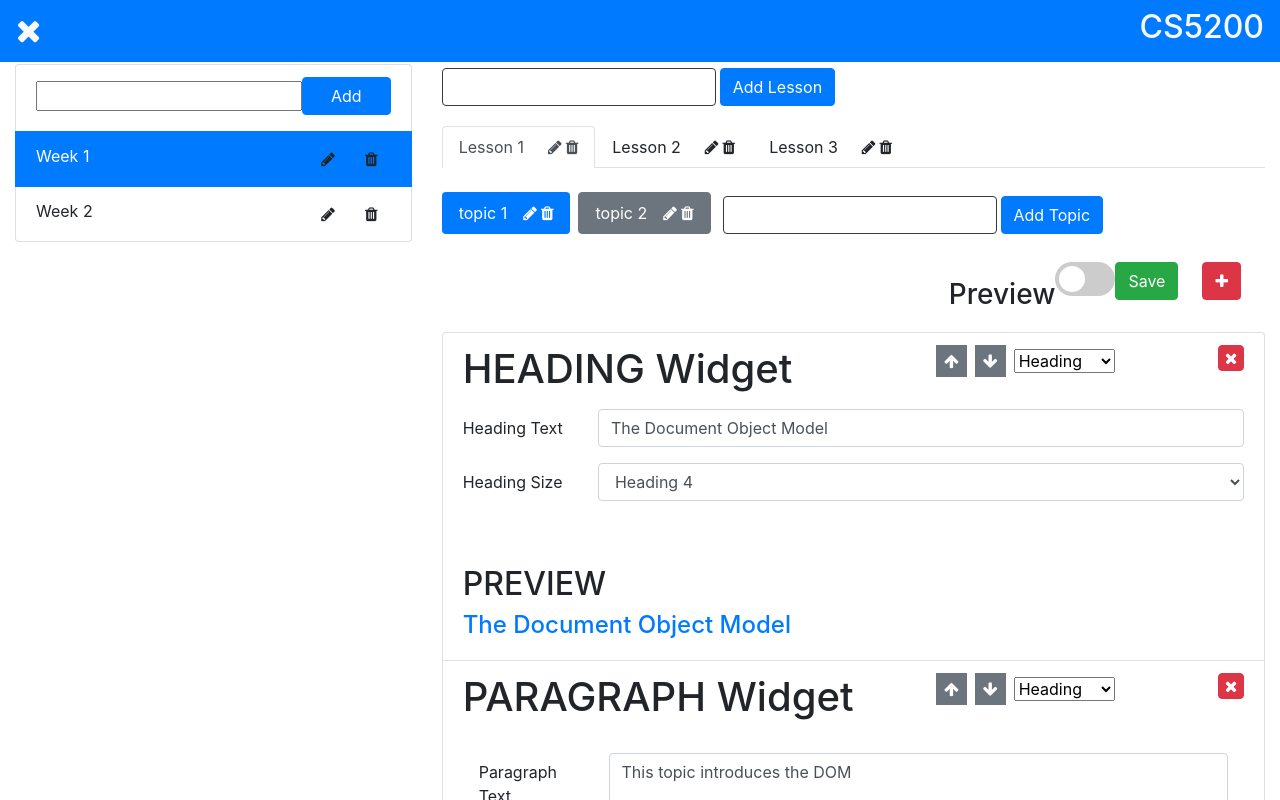
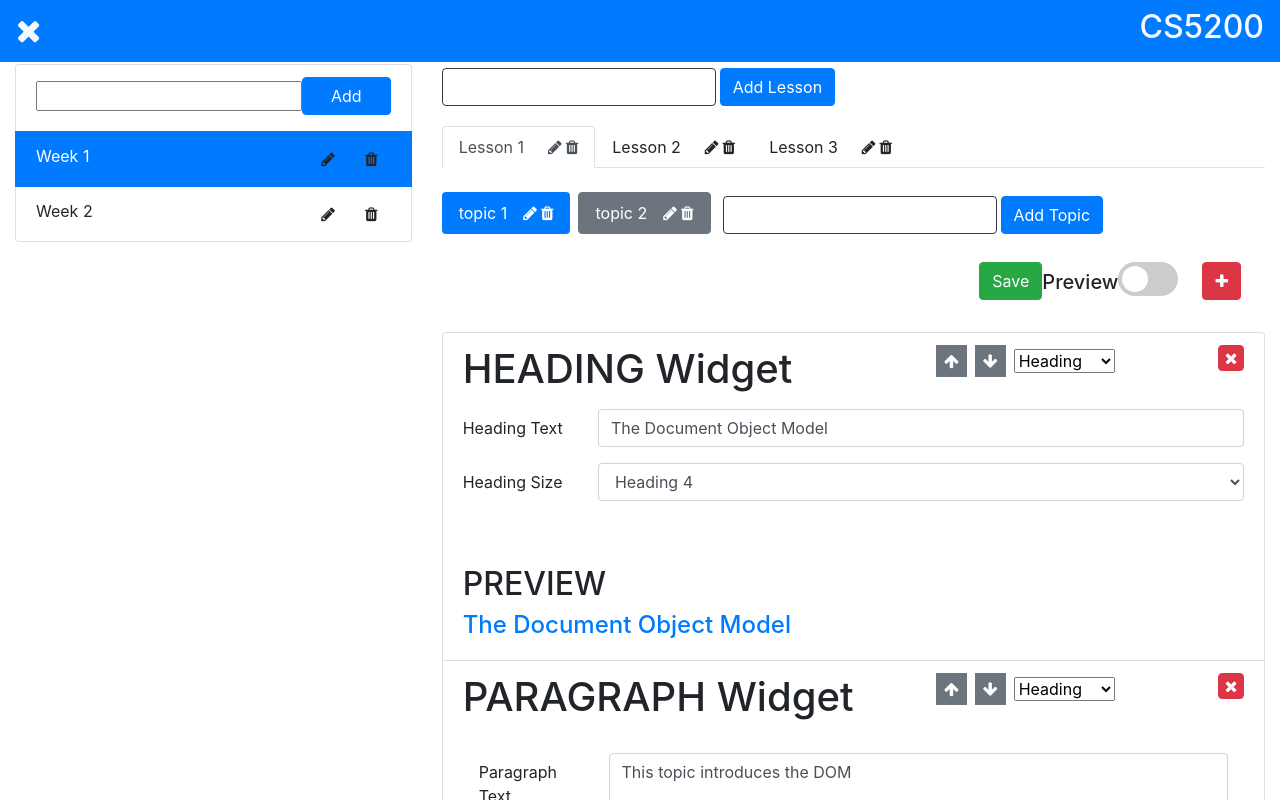
Before and after one commit to sougatadafader/whiteboard-fall-2018-sougata-dafader, a React (Create React App) app: page /course/123/edit in a window 1280 px wide. Shown: the top 800 px of the page. Built offline with nearby package versions, Linux system fonts and the light colour scheme.

Commit message:
defaultvalue bug fixed

```diff
--- a/src/components/HeadingWidget.js
+++ b/src/components/HeadingWidget.js
@@ -6,13 +6,13 @@ const HeadingWidget = ({updateHeadingWidget,widget}) =>
         <div className="form-group row">
             <label className="col-sm-2 col-form-label">Heading Text</label>
             <div className="col-sm-10">
-                <input className="form-control" placeholder="Some Heading" id={widget.id+'-heading'} required="" defaultValue={widget.text} onChange={()=>updateHeadingWidget(widget)}/>
+                <input className="form-control" placeholder="Some Heading" id={widget.id+'-heading'} required="" value={widget.text} onChange={()=>updateHeadingWidget(widget)}/>
             </div>
         </div>
         <div className="form-group row">
             <label className="col-sm-2 col-form-label">Heading Size</label>
             <div className="col-sm-10">
-                <select className="form-control" required="" id={widget.id+'-size'} defaultValue={widget.size} onChange={()=>updateHeadingWidget(widget)}>
+                <select className="form-control" required="" id={widget.id+'-size'} value={widget.size} onChange={()=>updateHeadingWidget(widget)}>
                     <option value="1" >Heading 1</option>
                     <option value="2" >Heading 2</option>
                     <option value="3" >Heading 3</option>
--- a/src/components/ImageWidget.js
+++ b/src/components/ImageWidget.js
@@ -6,13 +6,13 @@ const ImageWidget = ({updateImageWidget,widget}) =>
         <div className="form-group row">
             <label className="col-sm-2 col-form-label">Image URL</label>
             <div className="col-sm-10">
-                <input className="form-control" placeholder="Some URL" id={widget.id+'-src'} required="" defaultValue={widget.src} onChange={()=>updateImageWidget(widget)}/>
+                <input className="form-control" placeholder="Some URL" id={widget.id+'-src'} required="" value={widget.src} onChange={()=>updateImageWidget(widget)}/>
             </div>
         </div>
         <div className="form-group row">
             <label className="col-sm-2 col-form-label">Widget Name</label>
             <div className="col-sm-10">
-                <input className="form-control" placeholder="Widget Name" id={widget.id+'-name'} required="" defaultValue={widget.name} onChange={()=>updateImageWidget(widget)}/>
+                <input className="form-control" placeholder="Widget Name" id={widget.id+'-name'} required="" value={widget.name} onChange={()=>updateImageWidget(widget)}/>
             </div>
         </div>
         <h2 className="pt-5">PREVIEW</h2>
--- a/src/components/LinkWidget.js
+++ b/src/components/LinkWidget.js
@@ -6,19 +6,19 @@ const LinkWidget = ({updateLinkWidget,widget}) =>
         <div className="form-group row">
             <label className="col-sm-2 col-form-label">Widget Name</label>
             <div className="col-sm-10">
-                <input className="form-control" placeholder="Widget Name" id={widget.id+'-name'} required="" defaultValue={widget.name} onChange={()=>updateLinkWidget(widget)}/>
+                <input className="form-control" placeholder="Widget Name" id={widget.id+'-name'} required="" value={widget.name} onChange={()=>updateLinkWidget(widget)}/>
             </div>
         </div>
         <div className="form-group row">
             <label className="col-sm-2 col-form-label">Link Url</label>
             <div className="col-sm-10">
-                <input className="form-control" placeholder="Some URL" id={widget.id+'-url'} required="" defaultValue={widget.href} onChange={()=>updateLinkWidget(widget)}/>
+                <input className="form-control" placeholder="Some URL" id={widget.id+'-url'} required="" value={widget.href} onChange={()=>updateLinkWidget(widget)}/>
             </div>
         </div>
         <div className="form-group row">
             <label className="col-sm-2 col-form-label">Link Text</label>
             <div className="col-sm-10">
-                <input className="form-control" placeholder="Widget Text" id={widget.id+'-text'} required="" defaultValue="LINK TEXT" onChange={()=>updateLinkWidget(widget)}/>
+                <input className="form-control" placeholder="Widget Text" id={widget.id+'-text'} required="" value="LINK TEXT" onChange={()=>updateLinkWidget(widget)}/>
             </div>
         </div>
         <h2 className="pt-5">PREVIEW</h2>
--- a/src/components/ListWidget.js
+++ b/src/components/ListWidget.js
@@ -8,7 +8,7 @@ const ListWidget = ({updateListWidget,widget}) =>{
         <div className="form-group row">
             <label className="col-sm-2 col-form-label">List Text</label>
             <div className="col-sm-10">
-                <textarea className="form-control" placeholder="Some Items" id={widget.id+'-items'} required="" defaultValue={widget.items} onChange={()=>updateListWidget(widget)}/>
+                <textarea className="form-control" placeholder="Some Items" id={widget.id+'-items'} required="" value={widget.items} onChange={()=>updateListWidget(widget)}/>
             </div>
         </div>
         <div className="form-group row">
@@ -23,7 +23,7 @@ const ListWidget = ({updateListWidget,widget}) =>{
         <div className="form-group row">
             <label className="col-sm-2 col-form-label">Widget Name</label>
             <div className="col-sm-10">
-                <input className="form-control" placeholder="Some Name" id={widget.id+'-name'} required="" defaultValue={widget.name} onChange={()=>updateListWidget(widget)}/>
+                <input className="form-control" placeholder="Some Name" id={widget.id+'-name'} required="" value={widget.name} onChange={()=>updateListWidget(widget)}/>
             </div>
         </div>
 
--- a/src/components/ParagraphWidget.js
+++ b/src/components/ParagraphWidget.js
@@ -7,7 +7,7 @@ const ParagraphWidget = ({updateParagraphWidget,widget}) =>
         <div className="form-group row">
             <label className="col-sm-2 col-form-label">Paragraph Text</label>
             <div className="col-sm-10">
-                <textarea className="form-control" placeholder="Some Heading" id={widget.id+'-para'} required="" defaultValue={widget.text} onChange={()=>updateParagraphWidget(widget)}/>
+                <textarea className="form-control" placeholder="Some Heading" id={widget.id+'-para'} required="" value={widget.text} onChange={()=>updateParagraphWidget(widget)}/>
             </div>
         </div>
         <h2>PREVIEW</h2>
--- a/src/components/WidgetList.style.css
+++ b/src/components/WidgetList.style.css
@@ -87,3 +87,8 @@ input:checked + .slider:before {
 .slider.round:before {
     border-radius: 50%;
 }
+
+span.h5{
+    position: relative;
+    top: -15px;
+}
--- a/src/components/WidgetListComp.js
+++ b/src/components/WidgetListComp.js
@@ -11,11 +11,14 @@ class WidgetListComp extends Component {
     constructor(props){
         super(props);
         props.init(props.widgetsInit,props.topic)
-
+        console.log('Init '+props.topic.id)
+        console.log(props.topic.widgets)
     }
     componentDidUpdate(){
         //alert('Refreshed')
         this.props.init(this.props.widgetsInit,this.props.topic)
+        console.log('Refreshed '+this.props.topic.id)
+        console.log(this.props.topic.widgets)
     }
     updateHeadingWidget = (widget) =>
     {
@@ -101,14 +104,15 @@ class WidgetListComp extends Component {
         return(
             <div>
                 <div className="mb-2 clearfix">
+                    <div className="pull-right">
+                        <span className="h5">Preview</span>
+                        <label className="switch">
+                            <input type="checkbox" id='preview-btn' data-preview="Off" onClick={()=>this.previewToggle()}/>
+                            <span className="slider round"></span>
+                        </label>
+                    </div>
                     <button type="button" className="pull-right btn btn-success">Save</button>
-                    <div className="pull-right">
-                        <span className="h3">Preview</span>
-                    <label className="switch">
-                        <input type="checkbox" id='preview-btn' data-preview="Off" onClick={()=>this.previewToggle()}/>
-                            <span className="slider round"></span>
-                    </label>
-                    </div>
+
                 </div>
 
                 <ul className="list-group m-0" id="widget-list">
--- a/src/containers/CourseEditor.js
+++ b/src/containers/CourseEditor.js
@@ -431,8 +431,9 @@ export default class CourseEditor extends Component {
                         <br/>
                         <Provider store={store}>
                             <WidgetListContainer
+                                widgetsInit={this.state.selectedTopic.widgets}
                                 topic={this.state.selectedTopic}
-                                widgetsInit={this.state.selectedTopic.widgets}/>
+                                />
                         </Provider>
                         {/*<WidgetList widgets={this.props.findWidgets(this.state.selectedTopic)}
                                     createWidget = {this.props.createWidget}
--- a/src/services/CourseService.js
+++ b/src/services/CourseService.js
@@ -60,7 +60,7 @@ let courses = [
                                         type: "HEADING",
                                         name:'',
                                         size: 1,
-                                        text: "The Document Object Model"
+                                        text: "Hello 234"
                                     },
                                     {
                                         id: '789_wid',
```
